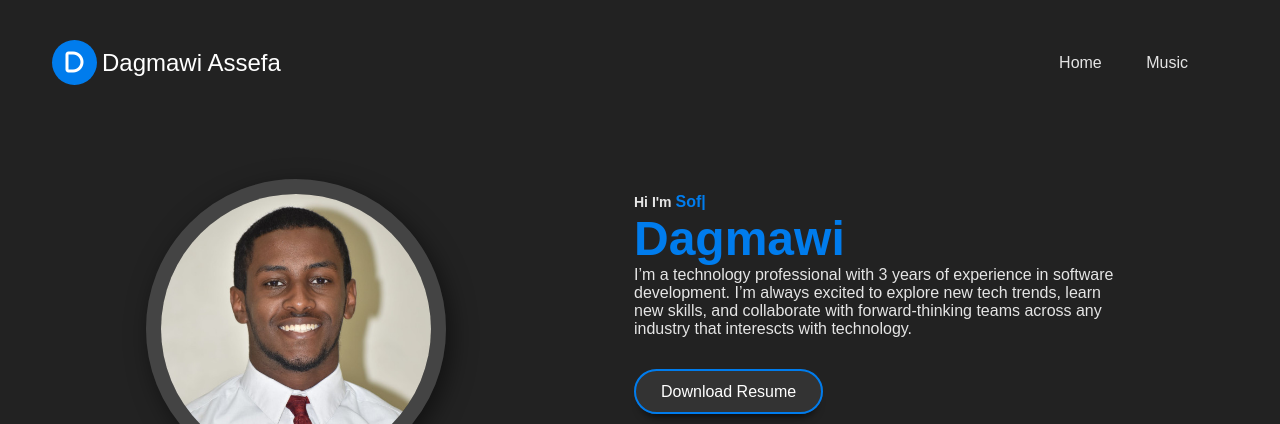
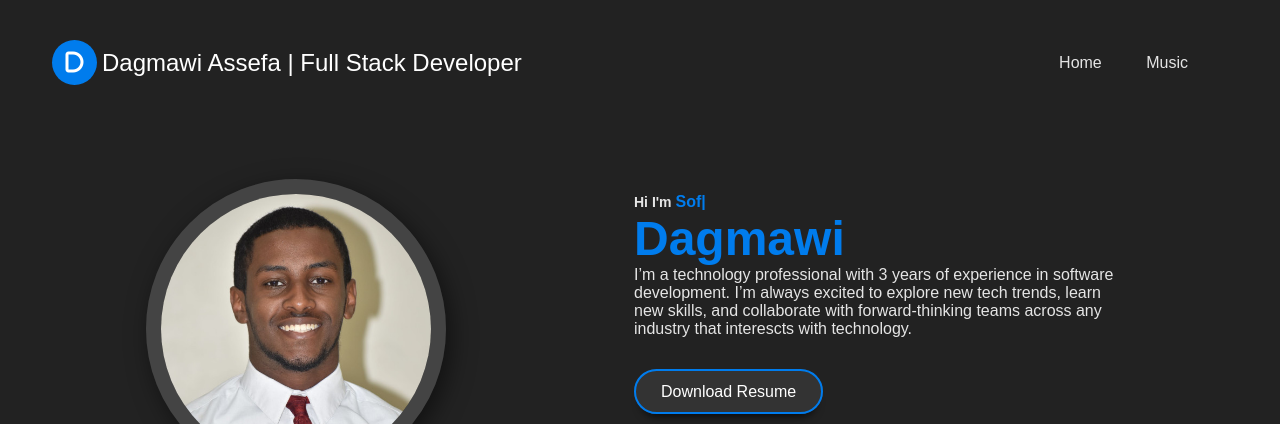
Before and after one commit to Dagmawi20/Dagmawi-Website, a plain HTML site: page index.html in a window 1280 px wide. Shown: the top 424 px of the page. Drawn offline with nearby package versions, Linux system fonts and the light colour scheme.

Commit message:
updated header

```diff
--- a/index.html
+++ b/index.html
@@ -15,7 +15,7 @@
             <header>
                 <div class="logo">
                     <i class="fa-solid fa-d"></i>
-                    <div class="logo-text">Dagmawi Assefa</div>
+                    <div class="logo-text">Dagmawi Assefa | Full Stack Developer</div>
                 </div>
                 <nav>
                     <div class="togglebtn">
```
